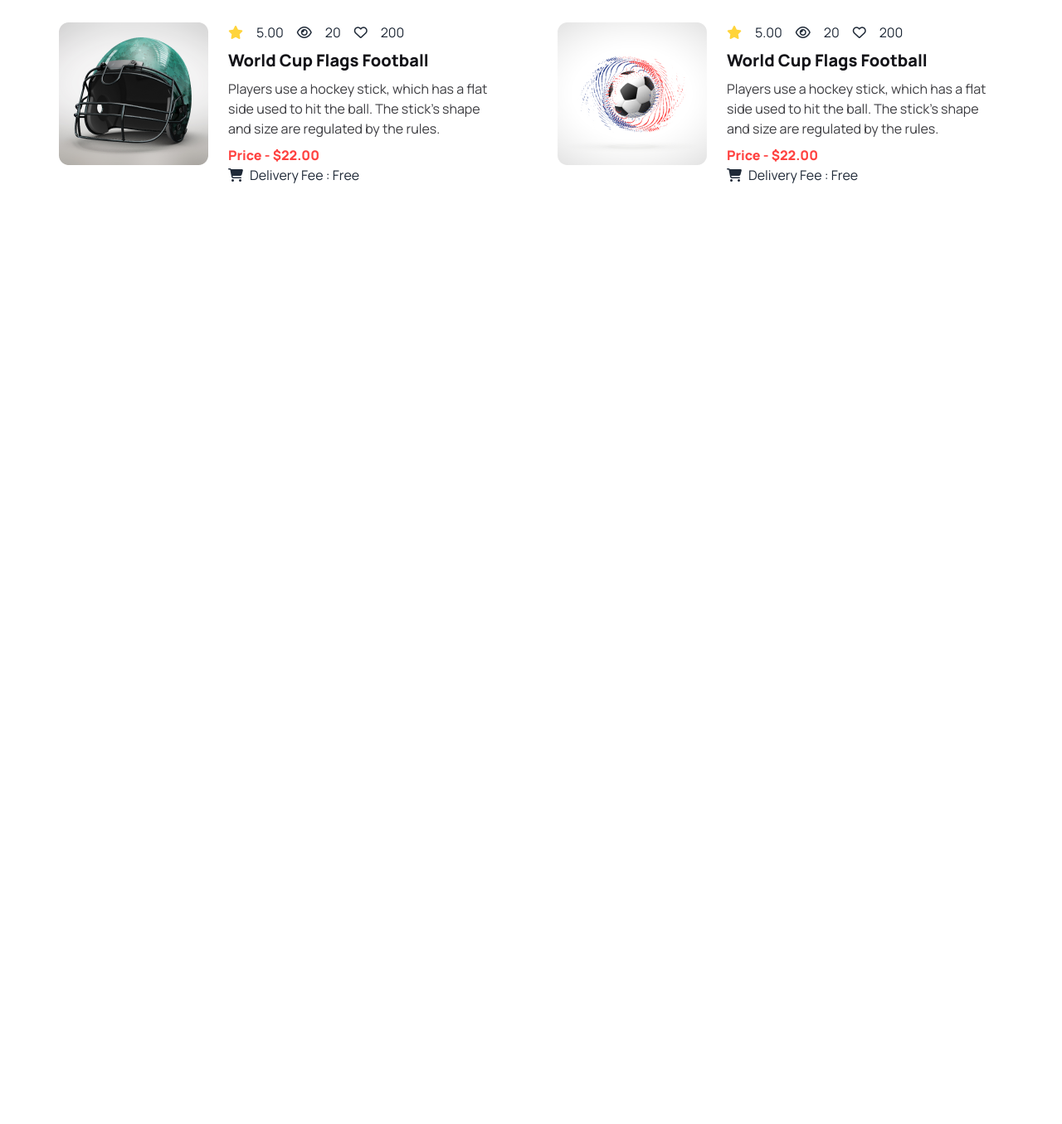
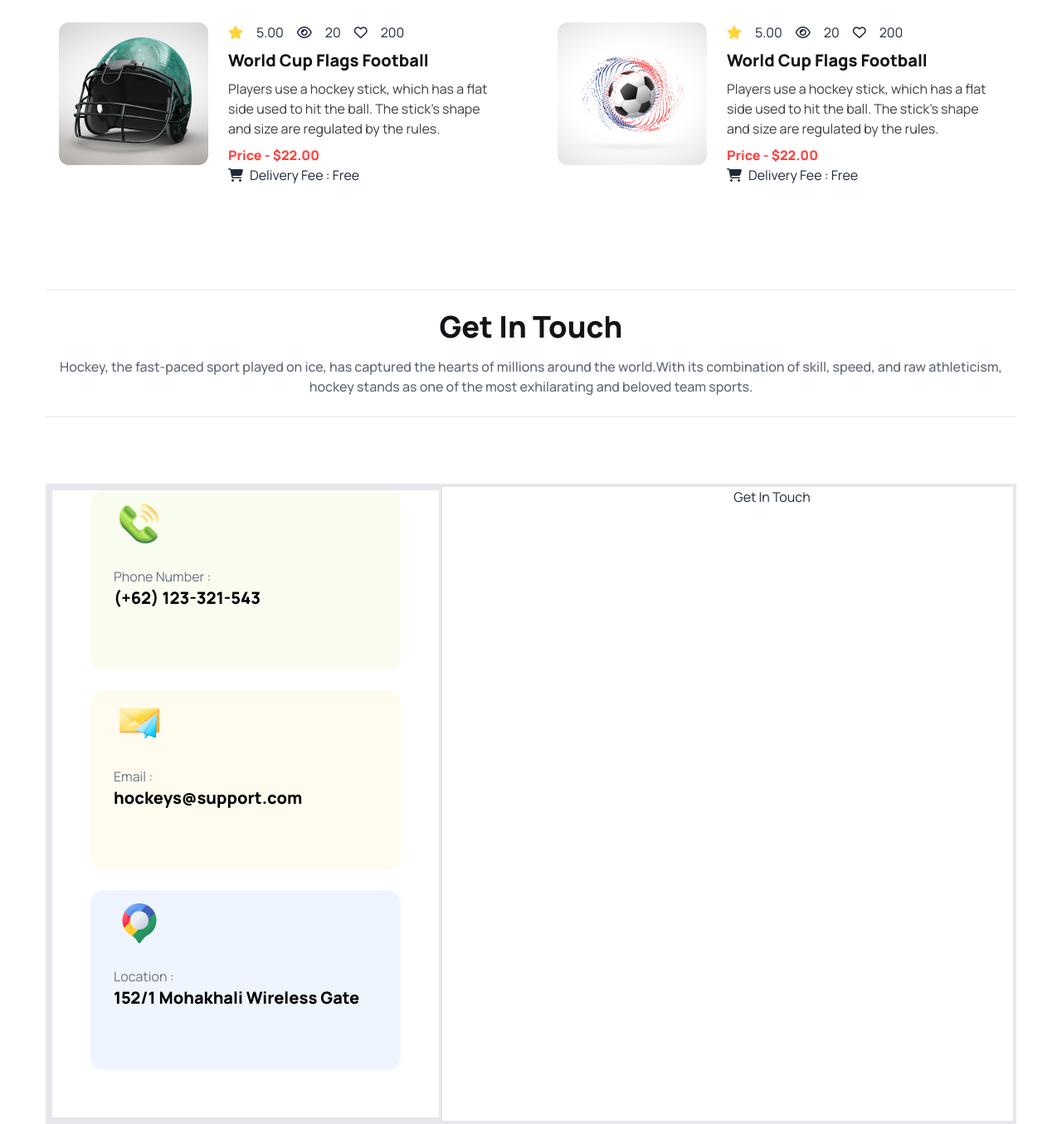
Before and after one commit to Sohelrana2815/B9-A3-Hockyes, a plain HTML site: page index.html in a window 1280 px wide. Shown: the part 3189-4544 px from the top of the page at 83% size. Before the commit the page ends 3428 px from the top, so only its background shows below. Drawn offline with nearby package versions, Linux system fonts and the light colour scheme.

Commit message:
half get in touch.

```diff
--- a/index.html
+++ b/index.html
@@ -592,6 +592,115 @@
       </section>
 
       <!-- end product img section -->
+
+      <!-- touch  section-->
+      <section class="lg:w-[1170px] mx-auto mt-32">
+        <div class="text-center">
+          <hr />
+          <h3
+            class="font-extrabold text-[#131318] lg:text-4xl mt-6 text-2xl px-3"
+          >
+            Get In Touch
+          </h3>
+          <p class="text-base text-gray-700 opacity-80 font-medium mt-4">
+            Hockey, the fast-paced sport played on ice, has captured the hearts
+            of millions around the world.With its combination of skill, speed,
+            and raw athleticism, hockey stands as one of the most exhilarating
+            and beloved team sports.
+          </p>
+          <hr class="mt-6" />
+        </div>
+      </section>
+      <!-- end touch section -->
+
+      <!--start input section -->
+      <section class="lg:w-[1170px] mx-auto border-4 grid lg:grid-cols-2 mt-20">
+        <!-- adress -->
+        <div class="lg:w-[474px] lg:h-[764px] border-4 space-y-6">
+
+
+          <!-- 1 -->
+          <div
+            class="card lg:w-[374px] lg:h-[217px] w-[287px] h-[184px] bg-[#BCED6D1A] rounded-2xl mx-auto"
+          >
+            <figure>
+              <div>
+                <img
+                  class="relative lg:right-32 right-20 mt-4"
+                  src="Images/Group 1171275317.png"
+                  alt="Shoes"
+                />
+              </div>
+            </figure>
+            <div class="p-7">
+              <p class="text-gray-500">
+                Phone Number : <br />
+                <span class="font-extrabold text-black text-xl"
+                  >(+62) 123-321-543</span
+                >
+              </p>
+            </div>
+          </div>
+          <!-- 1 -->
+
+
+          <!-- 2 -->
+          <div
+            class="card lg:w-[374px] lg:h-[217px] w-[287px] h-[184px] bg-[#FDDD5F1A] rounded-2xl mx-auto"
+          >
+            <figure>
+              <div>
+                <img
+                  class="relative lg:right-32 right-20 mt-4"
+                  src="Images/Group 1171275318.png"
+                  alt="Shoes"
+                />
+              </div>
+            </figure>
+            <div class="p-7">
+              <p class="text-gray-500">
+                Email : <br />
+                <span class="font-extrabold text-black text-xl"
+                  >hockeys@support.com</span
+                >
+              </p>
+            </div>
+          </div>
+          <!-- 2 -->
+
+
+          <!-- 3 -->
+          <div
+            class="card lg:w-[374px] lg:h-[217px] w-[287px] h-[184px] bg-[#629CF31A] rounded-2xl mx-auto"
+          >
+            <figure>
+              <div>
+                <img
+                  class="relative lg:right-32 right-20 mt-4"
+                  src="Images/Group 1171275321.png"
+                  alt="Shoes"
+                />
+              </div>
+            </figure>
+            <div class="p-7">
+              <p class="text-gray-500">
+                Location : <br />
+                <span class="font-extrabold text-black text-xl"
+                  >152/1 Mohakhali Wireless Gate</span
+                >
+              </p>
+            </div>
+          </div>
+          <!-- 3 -->
+        </div>
+        <!--end adress -->
+
+        <div>
+          <h3 class="text-center">Get In Touch</h3>
+          <p></p>
+        </div>
+      </section>
+      <!--end input section -->
     </main>
 
     <footer></footer>
```
